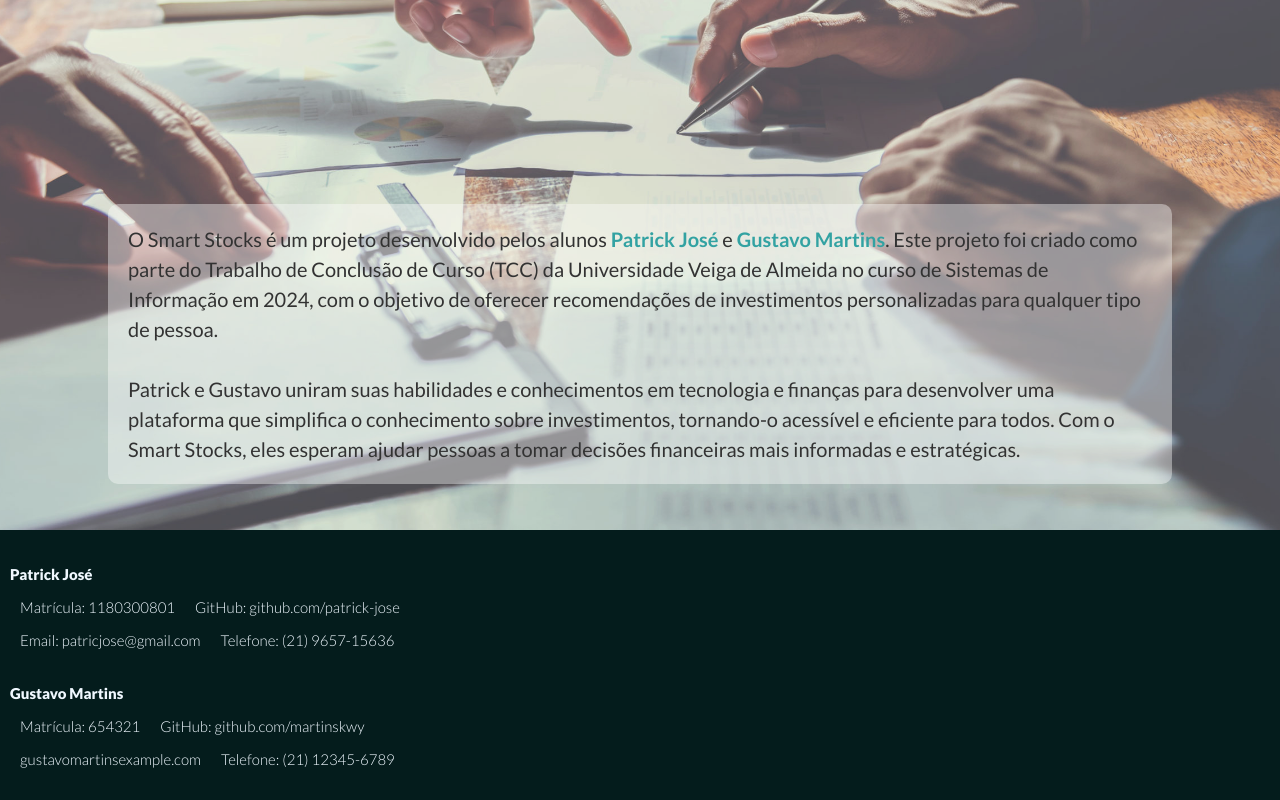
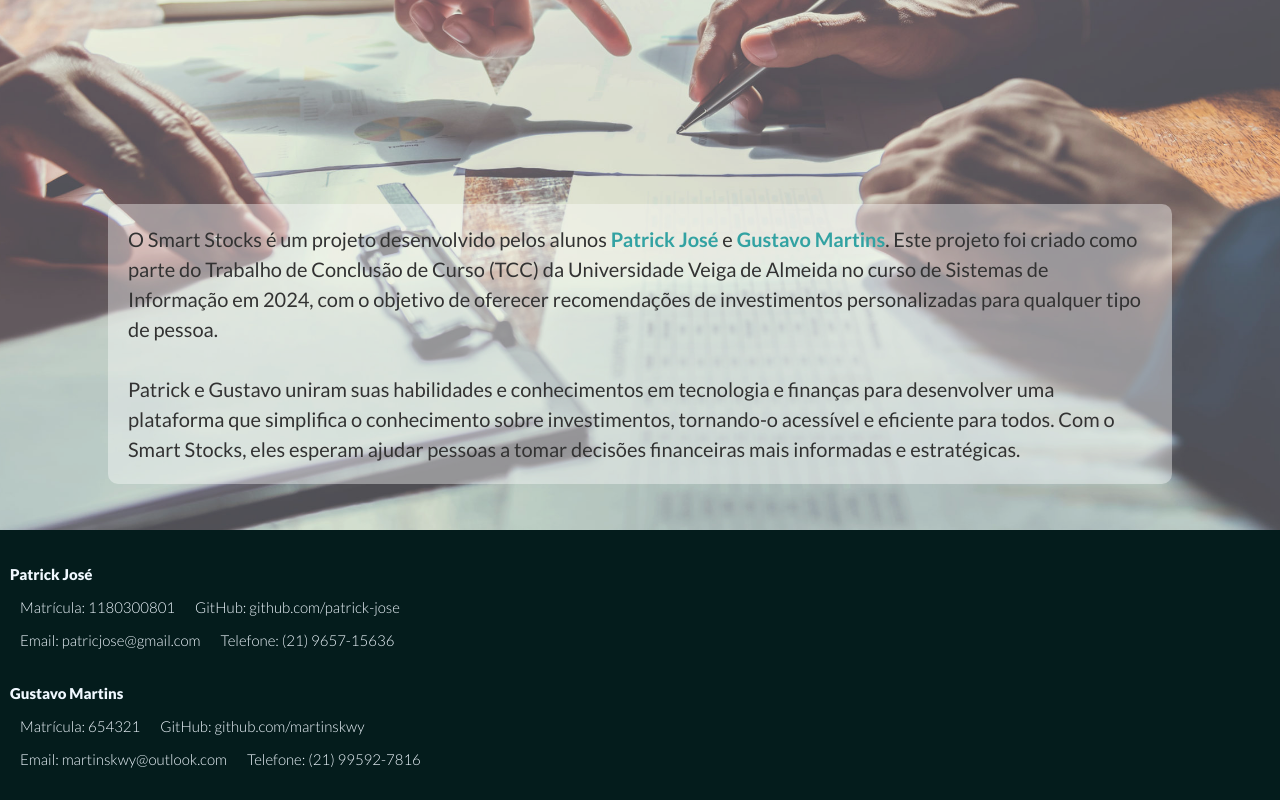
Before and after one commit to patrick-jose/Smart-Stocks-WebApp, an Angular app: page / in a window 1280 px wide. Shown: the part 2510-3310 px from the top of the page. Built offline with nearby package versions, Linux system fonts and the light colour scheme; a web font is replaced by a local one.

Commit message:
#3 Adjustment of footer informations

```diff
--- a/src/app/layout/footer/footer.component.html
+++ b/src/app/layout/footer/footer.component.html
@@ -12,7 +12,7 @@
     <span>Matrícula: 654321</span>
     <span>GitHub: <a href="https://github.com/martinskwy" target="_blank">github.com/martinskwy</a></span>
     <p></p>
-    <span><a href="mailto:gustavomartins@example.com">gustavomartinsexample.com</a></span>
-    <span>Telefone: (21) 12345-6789</span>
+    <span>Email: <a href="mailto:martinskwy@outlook.com">martinskwy&#64;outlook.com</a></span>
+    <span>Telefone: (21) 99592-7816</span>
   </div>
 </div>
```
